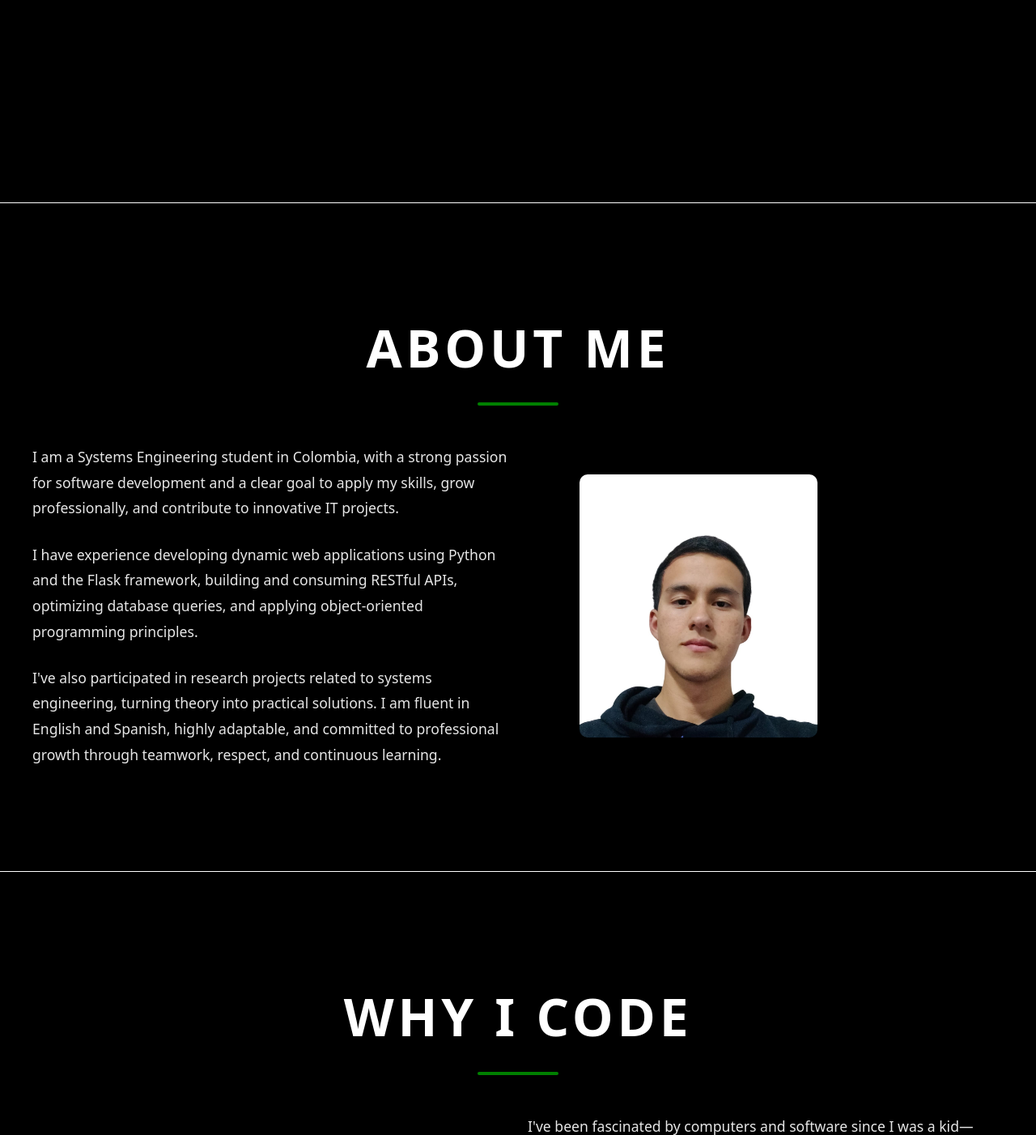
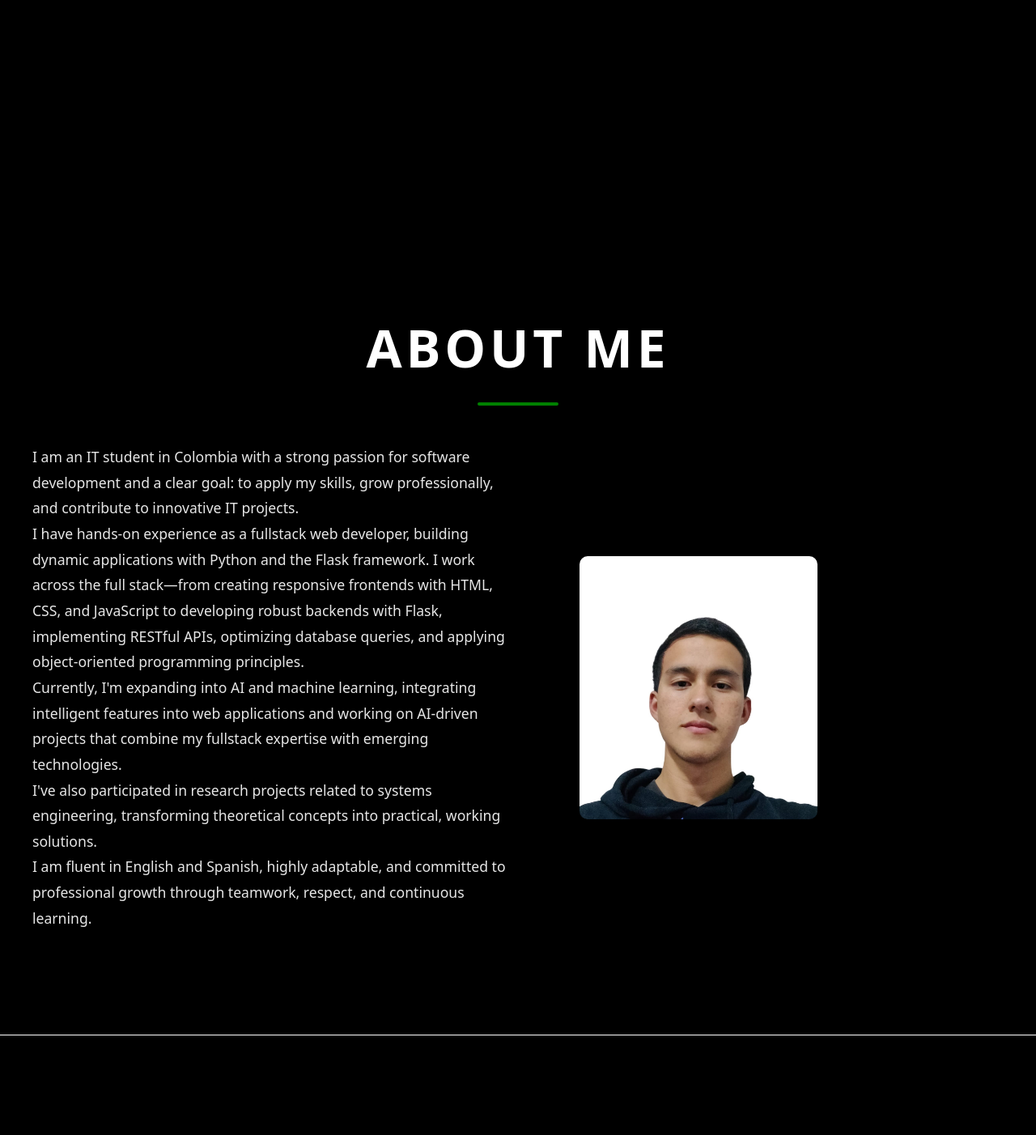
Before and after one commit to Sanchochx/sanchodev-portfolio-flask, a Flask app: page / in a window 1280 px wide. Shown: the part 672-2074 px from the top of the page at 81% size. Run offline with Flask 3, Linux system fonts and the light colour scheme.

Commit message:
About text updated

```diff
--- a/templates/index.html
+++ b/templates/index.html
@@ -32,18 +32,15 @@
         <div class="about-content">
             <div class="about-text fade-left">
                 <p>
-                    I am a Systems Engineering student in Colombia, with a strong passion for software development and a clear goal to apply my skills,
-                    grow professionally, and contribute to innovative IT projects.
-                </p>
+                 I am an IT student in Colombia with a strong passion for software development and a clear goal: to apply my skills, grow professionally, and contribute to innovative IT projects.
                 <br>
-                <p>
-                    I have experience developing dynamic web applications using Python and the Flask framework,
-                    building and consuming RESTful APIs, optimizing database queries, and applying object-oriented programming principles.
-                </p>
+                I have hands-on experience as a fullstack web developer, building dynamic applications with Python and the Flask framework. I work across the full stack—from creating responsive frontends with HTML, CSS, and JavaScript to developing robust backends with Flask, implementing RESTful APIs, optimizing database queries, and applying object-oriented programming principles.
                 <br>
-                <p>
-                    I've also participated in research projects related to systems engineering, turning theory into practical solutions.
-                    I am fluent in English and Spanish, highly adaptable, and committed to professional growth through teamwork, respect, and continuous learning.
+                Currently, I'm expanding into AI and machine learning, integrating intelligent features into web applications and working on AI-driven projects that combine my fullstack expertise with emerging technologies.
+                <br>
+                I've also participated in research projects related to systems engineering, transforming theoretical concepts into practical, working solutions.
+                <br>
+                I am fluent in English and Spanish, highly adaptable, and committed to professional growth through teamwork, respect, and continuous learning.
                 </p>
             </div>
             <div class="about-image fade-right">
```
